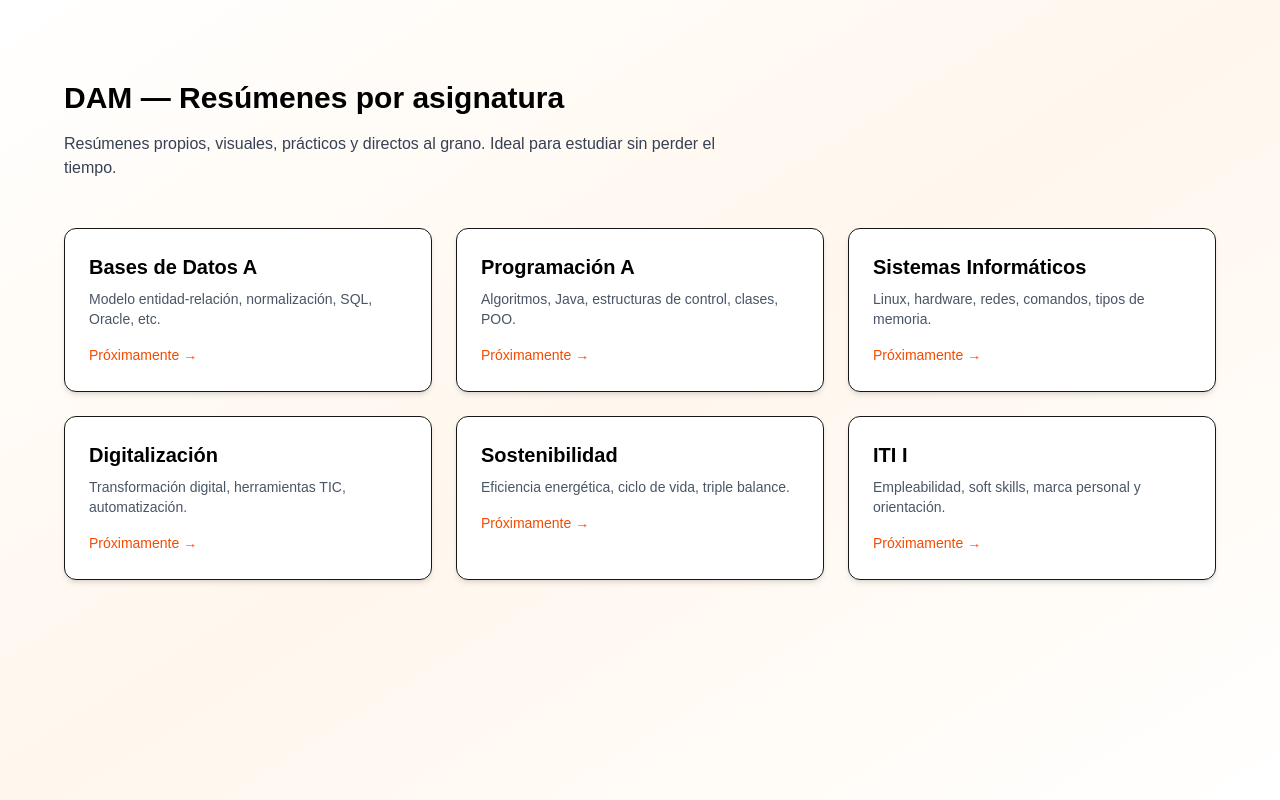
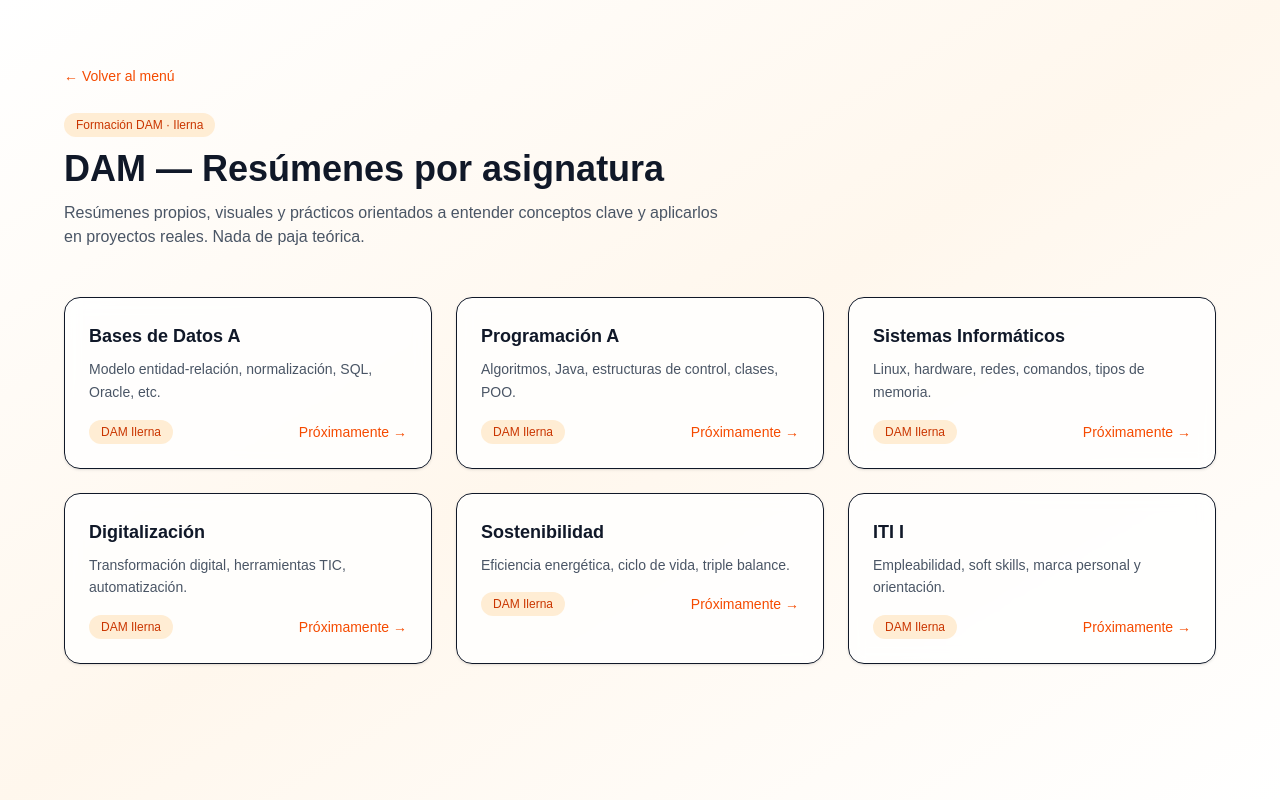
Before and after one commit to Jaume92/jaumerrm_web, a Next.js app: page /dam in a window 1280 px wide. Built offline with nearby package versions, Linux system fonts and the light colour scheme.

Commit message:
arreglar hamburgesa

```diff
--- a/app/dam/page.tsx
+++ b/app/dam/page.tsx
@@ -1,3 +1,5 @@
+import Link from "next/link";
+
 export default function DamPage() {
   const asignaturas = [
     {
@@ -27,32 +29,78 @@ export default function DamPage() {
   ];
 
   return (
-    <main className="min-h-screen bg-gradient-to-br from-white via-orange-50 to-white px-6 py-20">
+    <main className="min-h-screen bg-gradient-to-br from-white via-orange-50 to-white px-6 py-16 text-gray-900">
       <div className="max-w-6xl mx-auto">
-        <h1 className="text-3xl font-bold mb-4 text-black">DAM — Resúmenes por asignatura</h1>
 
-        <p className="text-gray-700 max-w-2xl mb-12">
-          Resúmenes propios, visuales, prácticos y directos al grano. Ideal para estudiar sin perder el tiempo.
-        </p>
+        {/* NAV */}
+        <div className="mb-6">
+          <Link
+            href="/"
+            className="inline-flex items-center gap-2 text-sm font-medium text-orange-600 hover:text-orange-700 transition hover:translate-x-1"
+          >
+            ← Volver al menú
+          </Link>
+        </div>
 
-        <div className="grid md:grid-cols-3 gap-6">
+        {/* HEADER */}
+        <div className="mb-12">
+
+          <span className="inline-block mb-3 px-3 py-1 text-xs rounded-full bg-orange-100 text-orange-700">
+            Formación DAM · Ilerna
+          </span>
+
+          <h1 className="text-3xl md:text-4xl font-bold mb-3">
+            DAM — Resúmenes por asignatura
+          </h1>
+
+          <p className="text-gray-600 max-w-2xl">
+            Resúmenes propios, visuales y prácticos orientados a entender conceptos clave
+            y aplicarlos en proyectos reales. Nada de paja teórica.
+          </p>
+
+        </div>
+
+        {/* GRID */}
+        <div className="grid sm:grid-cols-2 md:grid-cols-3 gap-6">
+
           {asignaturas.map((asignatura) => (
             <div
               key={asignatura.nombre}
-              className="rounded-xl border bg-white shadow-md p-6 transition-transform hover:-translate-y-1 hover:shadow-lg"
+              className="group relative rounded-2xl border bg-white/80 backdrop-blur p-6 shadow-sm transition-all duration-300 hover:-translate-y-2 hover:shadow-lg hover:border-orange-300"
             >
-              <h2 className="text-xl font-semibold text-black">
-                {asignatura.nombre}
-              </h2>
 
-              <p className="text-sm text-gray-600 mt-2">{asignatura.descripcion}</p>
+              {/* Glow hover */}
+              <div className="absolute inset-0 opacity-0 group-hover:opacity-100 transition bg-orange-200/20 blur-xl rounded-2xl"></div>
 
-              <span className="inline-block mt-4 text-orange-600 text-sm font-medium">
-                Próximamente →
-              </span>
+              <div className="relative">
+
+                <h2 className="text-lg font-semibold">
+                  {asignatura.nombre}
+                </h2>
+
+                <p className="text-sm text-gray-600 mt-2 leading-relaxed">
+                  {asignatura.descripcion}
+                </p>
+
+                <div className="mt-4 flex items-center justify-between">
+
+                  <span className="text-xs px-3 py-1 rounded-full bg-orange-100 text-orange-700">
+                    DAM Ilerna
+                  </span>
+
+                  <span className="text-sm text-orange-600 font-medium">
+                    Próximamente →
+                  </span>
+
+                </div>
+
+              </div>
+
             </div>
           ))}
+
         </div>
+
       </div>
     </main>
   );
--- a/app/page.tsx
+++ b/app/page.tsx
@@ -11,43 +11,46 @@ export default function Home() {
     <main className="min-h-screen bg-gradient-to-br from-white via-orange-50 to-orange-100 animated-bg text-gray-900">
       <div className="absolute inset-0 -z-10 bg-gradient-to-tr from-orange-200/30 via-transparent to-orange-300/20 blur-3xl"></div>
 
-      {/* HEADER */}
-      <header className="max-w-5xl mx-auto px-6 py-4 flex justify-between items-center">
+      {/* HEADER VACÍO */}
+      <header className="max-w-5xl mx-auto px-6 py-2 md:py-4"></header>
 
-        <span className="font-semibold text-lg tracking-tight">
-          Jaume RRM
-        </span>
+      {/* HERO */}
+      <section className="relative max-w-6xl mx-auto px-6 pt-8 pb-10 md:pt-16 md:pb-24 grid md:grid-cols-2 gap-8 items-center animate-fade-in">
 
-        {/* MENU */}
-        <div className="relative">
+        {/* HAMBURGUESA */}
+        <div className="absolute right-6 top-6 md:top-8 z-50">
 
           <button
             onClick={() => setMenuOpen(!menuOpen)}
-            className="w-10 h-10 flex items-center justify-center rounded-lg border bg-white/70 backdrop-blur hover:bg-orange-100 transition"
+            className="w-10 h-10 flex items-center justify-center rounded-lg border bg-white/80 backdrop-blur hover:bg-orange-100 transition shadow-sm"
           >
             ☰
           </button>
 
           {menuOpen && (
-            <div className="absolute right-0 mt-3 w-56 rounded-xl border bg-white/90 backdrop-blur shadow-xl p-3 z-50">
+            <div className="absolute right-0 mt-3 w-56 rounded-xl border bg-white/95 backdrop-blur shadow-xl p-3">
 
-              <Link href="/projects" onClick={() => setMenuOpen(false)} className="block px-3 py-2 rounded-lg hover:bg-orange-100 transition">
+              <Link href="/projects" onClick={() => setMenuOpen(false)} className="block px-3 py-2 rounded-lg hover:bg-orange-100">
                 Proyectos
               </Link>
 
-              <Link href="/cv" onClick={() => setMenuOpen(false)} className="block px-3 py-2 rounded-lg hover:bg-orange-100 transition">
+              <Link href="/cv" onClick={() => setMenuOpen(false)} className="block px-3 py-2 rounded-lg hover:bg-orange-100">
                 CV
               </Link>
 
-              <Link href="/dam" onClick={() => setMenuOpen(false)} className="block px-3 py-2 rounded-lg hover:bg-orange-100 transition">
+              <Link href="/dam" onClick={() => setMenuOpen(false)} className="block px-3 py-2 rounded-lg hover:bg-orange-100">
                 DAM / Formación
               </Link>
 
-              <Link href="/contact" onClick={() => setMenuOpen(false)} className="block px-3 py-2 rounded-lg hover:bg-orange-100 transition">
+              <Link href="/contact" onClick={() => setMenuOpen(false)} className="block px-3 py-2 rounded-lg hover:bg-orange-100">
                 Contacto
               </Link>
 
-              <a href="https://github.com/Jaume92" target="_blank" className="block px-3 py-2 rounded-lg hover:bg-orange-100 transition">
+              <a
+                href="https://github.com/Jaume92"
+                target="_blank"
+                className="block px-5 py-2 rounded-lg hover:bg-orange-100"
+              >
                 GitHub
               </a>
 
@@ -55,11 +58,6 @@ export default function Home() {
           )}
 
         </div>
-
-      </header>
-
-      {/* HERO */}
-      <section className="max-w-6xl mx-auto px-6 pt-8 pb-10 md:pt-16 md:pb-24 grid md:grid-cols-2 gap-8 items-center animate-fade-in">
 
         {/* TEXTO */}
         <div>
@@ -77,26 +75,30 @@ export default function Home() {
             Backend, web y data aplicada usando Python, automatización y machine learning.
           </p>
 
-          {/* STACK BADGES */}
+          {/* STACK */}
           <div className="mt-3 flex flex-wrap gap-2 text-xs md:text-sm">
-
             <span className="px-3 py-1 rounded-full bg-white/70 border">Python</span>
             <span className="px-3 py-1 rounded-full bg-white/70 border">FastAPI</span>
             <span className="px-3 py-1 rounded-full bg-white/70 border">Next.js</span>
-
             <span className="px-3 py-1 rounded-full bg-white/70 border">Machine Learning</span>
             <span className="px-3 py-1 rounded-full bg-white/70 border">Power BI</span>
             <span className="px-3 py-1 rounded-full bg-white/70 border">Excel</span>
-
           </div>
 
+          {/* BOTONES */}
           <div className="mt-6 flex flex-wrap gap-3">
 
-            <Link href="/projects" className="px-6 py-3 rounded-lg bg-orange-500 text-white font-medium transition hover:bg-orange-600 hover:scale-[1.03] w-full sm:w-auto">
+            <Link
+              href="/projects"
+              className="px-6 py-3 rounded-lg bg-orange-500 text-white font-medium transition hover:bg-orange-600 hover:scale-[1.03] w-full sm:w-auto"
+            >
               Ver proyectos reales
             </Link>
 
-            <Link href="/contact" className="px-6 py-3 rounded-lg border font-medium transition hover:bg-orange-100 hover:scale-[1.03] w-full sm:w-auto">
+            <Link
+              href="/contact"
+              className="px-6 py-3 rounded-lg border font-medium transition hover:bg-orange-100 hover:scale-[1.03] w-full sm:w-auto"
+            >
               Contactar
             </Link>
 
@@ -105,19 +107,19 @@ export default function Home() {
           {/* METRICAS */}
           <div className="mt-6 grid grid-cols-2 gap-6 md:flex md:gap-8">
 
-            <div className="text-center transition hover:-translate-y-1">
-              <div className="text-3xl font-bold text-gray-900">5+</div>
-              <div className="text-sm text-gray-600">proyectos reales</div>
+            <div className="text-center">
+              <div className="text-3xl font-bold">5+</div>
+              <div className="text-sm text-gray-600">Proyectos reales</div>
             </div>
 
-            <div className="text-center transition hover:-translate-y-1">
-              <div className="text-3xl font-bold text-gray-900">3</div>
-              <div className="text-sm text-gray-600">sistemas productivos</div>
+            <div className="text-center">
+              <div className="text-3xl font-bold">3</div>
+              <div className="text-sm text-gray-600">Sistemas productivos</div>
             </div>
 
-            <div className="text-center col-span-2 md:col-span-1 transition hover:-translate-y-1">
-              <div className="text-3xl font-bold text-gray-900">100%</div>
-              <div className="text-sm text-gray-600">código propio</div>
+            <div className="text-center col-span-2 md:col-span-1">
+              <div className="text-3xl font-bold">Activo</div>
+              <div className="text-sm text-gray-600">aprendizaje continuo</div>
             </div>
 
           </div>
@@ -129,13 +131,11 @@ export default function Home() {
           <div className="relative">
 
             <div className="absolute inset-0 bg-orange-300/20 blur-3xl rounded-full"></div>
-            <div className="absolute inset-0 rounded-full border border-orange-300/20 blur-sm"></div>
-            <div className="absolute bottom-[-28px] left-1/2 -translate-x-1/2 w-70 h-32 bg-black/10 blur-xl rounded-full"></div>
 
             <img
               src="/portada.png"
               alt="Jaume profile"
-              className="relative w-44 sm:w-52 md:w-80 -translate-y-2 md:translate-y-0 transition-all duration-500 hover:scale-[1.10] hover:-translate-y-8"
+              className="relative w-44 sm:w-52 md:w-80 -translate-y-2 md:translate-y-0 transition-all duration-500 hover:scale-[1.06]"
             />
 
           </div>
@@ -210,7 +210,7 @@ export default function Home() {
         </div>
       </section>
 
-      {/* PROYECTOS DESTACADOS */}
+      {/* PROYECTOS */}
       <section className="max-w-5xl mx-auto px-6 pb-20">
         <h2 className="text-2xl font-semibold">Proyectos reales</h2>
 
```
